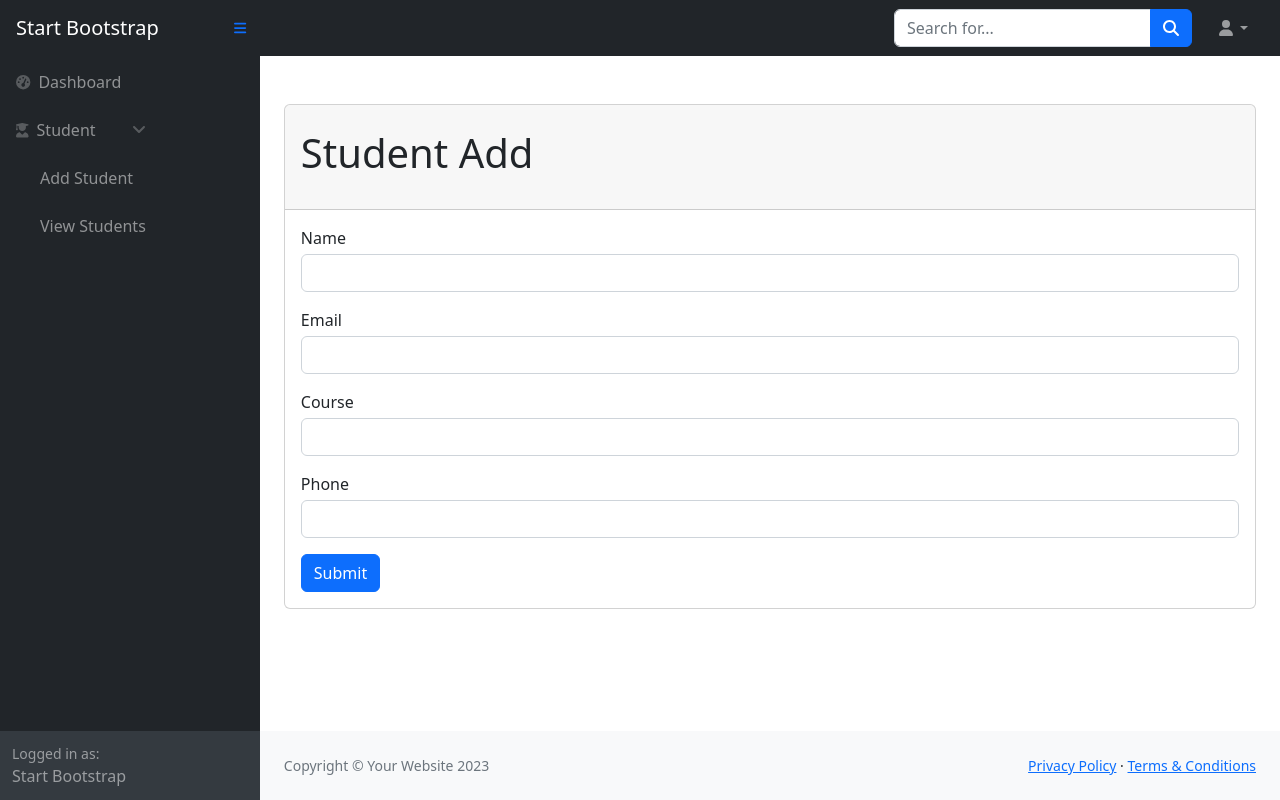
After one commit to Mohit-QL/php-oop, a PHP site: page /php-oop/admin/student_add.php in a window 1280 px wide, after a click on "Student". The commit adds this page. Run offline with PHP 8.4, Linux system fonts and the light colour scheme; some libraries are stand-ins or nearby versions.

Commit message:
Complete PHP-OOP

```diff
--- /dev/null
+++ b/admin/controller/StudentConteroller.php
@@ -0,0 +1,68 @@
+<?php
+require_once '../config/app.php';
+
+class StudentController
+{
+    private $conn;
+
+    public function __construct()
+    {
+        $db = new DatabaseConnection;
+        $this->conn = $db->conn;
+    }
+
+    public function validateInput($input)
+    {
+        return mysqli_real_escape_string($this->conn, trim($input));
+    }
+
+    public function addStudent($name, $email, $course, $phone)
+    {
+        $name = $this->validateInput($name);
+        $email = $this->validateInput($email);
+        $course = $this->validateInput($course);
+        $phone = $this->validateInput($phone);
+
+        $query = "INSERT INTO students (name, email, course, phone)
+                  VALUES ('$name', '$email', '$course', '$phone')";
+        return $this->conn->query($query);
+    }
+
+    public function getAllStudents()
+    {
+        $query = "SELECT * FROM students";
+        return $this->conn->query($query);
+    }
+
+    public function getStudentById($id)
+    {
+        $id = $this->validateInput($id);
+        $query = "SELECT * FROM students WHERE id = '$id' LIMIT 1";
+        $result = $this->conn->query($query);
+        return $result->fetch_assoc();
+    }
+
+    public function updateStudent($id, $name, $email, $course, $phone)
+    {
+        $id = $this->validateInput($id);
+        $name = $this->validateInput($name);
+        $email = $this->validateInput($email);
+        $course = $this->validateInput($course);
+        $phone = $this->validateInput($phone);
+
+        $query = "UPDATE students SET
+                    name = '$name',
+                    email = '$email',
+                    course = '$course',
+                    phone = '$phone'
+                  WHERE id = '$id'";
+        return $this->conn->query($query);
+    }
+
+    public function deleteStudent($id)
+    {
+        $id = $this->validateInput($id);
+        $query = "DELETE FROM students WHERE id = '$id'";
+        return $this->conn->query($query);
+    }
+}
--- a/admin/includes/header.php
+++ b/admin/includes/header.php
@@ -25,5 +25,5 @@
         include 'sidebar.php';
         ?>
 
-        <div id="layoutSidenav_content" style="margin-bottom: 56px;">
+        <div id="layoutSidenav_content" style="margin-bottom: 56px; padding-left:0px;">
             <main>
--- a/admin/includes/navbar-top.php
+++ b/admin/includes/navbar-top.php
@@ -2,7 +2,7 @@
     <!-- Navbar Brand-->
     <a class="navbar-brand ps-3" href="index.html">Start Bootstrap</a>
     <!-- Sidebar Toggle-->
-    <button class="btn btn-link btn-sm order-1 order-lg-0 me-4 me-lg-0" id="sidebarToggle" href="#!"><i class="fas fa-bars"></i></button>
+    <button class="btn btn-link btn-sm order-1 order-lg-0 me-4 me-lg-0" id="sidebarTogglee" href="#!"><i class="fas fa-bars"></i></button>
     <!-- Navbar Search-->
     <form class="d-none d-md-inline-block form-inline ms-auto me-0 me-md-3 my-2 my-md-0">
         <div class="input-group">
--- a/admin/includes/sidebar.php
+++ b/admin/includes/sidebar.php
@@ -1,64 +1,26 @@
 <div id="layoutSidenav">
     <nav class="sb-sidenav accordion sb-sidenav-dark p-0" id="sidenavAccordion">
         <div class="sb-sidenav-menu">
-            <div class="nav" style="    margin-right: 98px;">
+            <div class="nav" style="margin-right: 98px;">
                 <div class="sb-sidenav-menu-heading">Core</div>
-                <a class="nav-link" href="index.html">
+
+                <a class="nav-link" href="../admin/index.php">
                     <div class="sb-nav-link-icon"><i class="fas fa-tachometer-alt"></i></div>
                     Dashboard
                 </a>
-                <div class="sb-sidenav-menu-heading">Interface</div>
-                <a class="nav-link collapsed" href="#" data-bs-toggle="collapse" data-bs-target="#collapseLayouts" aria-expanded="false" aria-controls="collapseLayouts">
-                    <div class="sb-nav-link-icon"><i class="fas fa-columns"></i></div>
-                    Layouts
+
+                <a class="nav-link collapsed" href="#" data-bs-toggle="collapse" data-bs-target="#collapseStudent" aria-expanded="false" aria-controls="collapseStudent">
+                    <div class="sb-nav-link-icon"><i class="fas fa-user-graduate"></i></div>
+                    Student
                     <div class="sb-sidenav-collapse-arrow"><i class="fas fa-angle-down"></i></div>
                 </a>
-                <div class="collapse" id="collapseLayouts" aria-labelledby="headingOne" data-bs-parent="#sidenavAccordion">
+                <div class="collapse" id="collapseStudent" aria-labelledby="headingOne" data-bs-parent="#sidenavAccordion">
                     <nav class="sb-sidenav-menu-nested nav">
-                        <a class="nav-link" href="layout-static.html">Static Navigation</a>
-                        <a class="nav-link" href="layout-sidenav-light.html">Light Sidenav</a>
+                        <a class="nav-link" href="../admin/student_add.php">Add Student</a>
+                        <a class="nav-link" href="../admin/student-view.php">View Students</a>
                     </nav>
                 </div>
-                <a class="nav-link collapsed" href="#" data-bs-toggle="collapse" data-bs-target="#collapsePages" aria-expanded="false" aria-controls="collapsePages">
-                    <div class="sb-nav-link-icon"><i class="fas fa-book-open"></i></div>
-                    Pages
-                    <div class="sb-sidenav-collapse-arrow"><i class="fas fa-angle-down"></i></div>
-                </a>
-                <div class="collapse" id="collapsePages" aria-labelledby="headingTwo" data-bs-parent="#sidenavAccordion">
-                    <nav class="sb-sidenav-menu-nested nav accordion" id="sidenavAccordionPages">
-                        <a class="nav-link collapsed" href="#" data-bs-toggle="collapse" data-bs-target="#pagesCollapseAuth" aria-expanded="false" aria-controls="pagesCollapseAuth">
-                            Authentication
-                            <div class="sb-sidenav-collapse-arrow"><i class="fas fa-angle-down"></i></div>
-                        </a>
-                        <div class="collapse" id="pagesCollapseAuth" aria-labelledby="headingOne" data-bs-parent="#sidenavAccordionPages">
-                            <nav class="sb-sidenav-menu-nested nav">
-                                <a class="nav-link" href="login.html">Login</a>
-                                <a class="nav-link" href="register.html">Register</a>
-                                <a class="nav-link" href="password.html">Forgot Password</a>
-                            </nav>
-                        </div>
-                        <a class="nav-link collapsed" href="#" data-bs-toggle="collapse" data-bs-target="#pagesCollapseError" aria-expanded="false" aria-controls="pagesCollapseError">
-                            Error
-                            <div class="sb-sidenav-collapse-arrow"><i class="fas fa-angle-down"></i></div>
-                        </a>
-                        <div class="collapse" id="pagesCollapseError" aria-labelledby="headingOne" data-bs-parent="#sidenavAccordionPages">
-                            <nav class="sb-sidenav-menu-nested nav">
-                                <a class="nav-link" href="401.html">401 Page</a>
-                                <a class="nav-link" href="404.html">404 Page</a>
-                                <a class="nav-link" href="500.html">500 Page</a>
-                            </nav>
-                        </div>
-                    </nav>
-                </div>
-                <div class="sb-sidenav-menu-heading">Addons</div>
-                <a class="nav-link" href="charts.html">
-                    <div class="sb-nav-link-icon"><i class="fas fa-chart-area"></i></div>
-                    Charts
-                </a>
-                <a class="nav-link" href="tables.html">
-                    <div class="sb-nav-link-icon"><i class="fas fa-table"></i></div>
-                    Tables
-                </a>
+
             </div>
         </div>
         <div class="sb-sidenav-footer">
--- /dev/null
+++ b/admin/student_add.php
@@ -0,0 +1,59 @@
+<?php
+require './controller/StudentConteroller.php';
+
+$controller = new StudentController();
+
+if ($_SERVER['REQUEST_METHOD'] == 'POST') {
+    $name = $controller->validateInput($_POST['name']);
+    $email = $controller->validateInput($_POST['email']);
+    $course = $controller->validateInput($_POST['course']);
+    $phone = $controller->validateInput($_POST['phone']);
+
+    if ($controller->addStudent($name, $email, $course, $phone)) {
+        header("Location: student-view.php");
+        exit;
+    } else {
+        echo "Failed to add student.";
+    }
+}
+include './includes/header.php';
+?>
+
+<div class="container-fluid px-4">
+
+    <div class="row mt-5">
+        <div class="col-md-12">
+            <div class="card">
+                <div class="card-header py-4">
+                    <h4 style="font-size: 40px;">Student Add</h4>
+                </div>
+                <div class="card-body">
+                    <form method="POST">
+                        <div class="mb-3">
+                            <label class="pb-1">Name</label>
+                            <input type="text" name="name" class="form-control" required>
+                        </div>
+                        <div class="mb-3">
+                            <label class="pb-1">Email</label>
+                            <input type="email" name="email" class="form-control" required>
+                        </div>
+                        <div class="mb-3">
+                            <label class="pb-1">Course</label>
+                            <input type="text" name="course" class="form-control" required>
+                        </div>
+                        <div class="mb-3">
+                            <label class="pb-1">Phone</label>
+                            <input type="text" name="phone" class="form-control" required>
+                        </div>
+                        <button type="submit" name="add_student" class="btn btn-primary">Submit</button>
+                    </form>
+                </div>
+            </div>
+
+        </div>
+    </div>
+</div>
+
+
+<?php include './includes/footer.php'; ?>
+<?php include './includes/scripts.php'; ?>
--- a/controller/loginController.php
+++ b/controller/loginController.php
@@ -18,6 +18,7 @@ class LoginController
 
             if ($password === $user['password']) {
                 $_SESSION['authenticated'] = true;
+                $_SESSION['auth_role'] = $user['role_as'];
                 $_SESSION['auth_user'] = [
                     'id' => $user['id'],
                     'fname' => $user['fname'],
```
Also changed, not shown: admin/index.php (+17 -1 lines), admin/login.php (deleted, +0 -35 lines), admin/register.php (deleted, +0 -49 lines), admin/student-delete.php (added, +16 -0 lines), admin/student-edit.php (added, +74 -0 lines), admin/student-view.php (added, +51 -0 lines), codes/authentication.php (+12 -2 lines), controller/AuthenticationController.php (added, +23 -0 lines), includes/navbar.php (+5 -2 lines), profile.php (added, +27 -0 lines).
